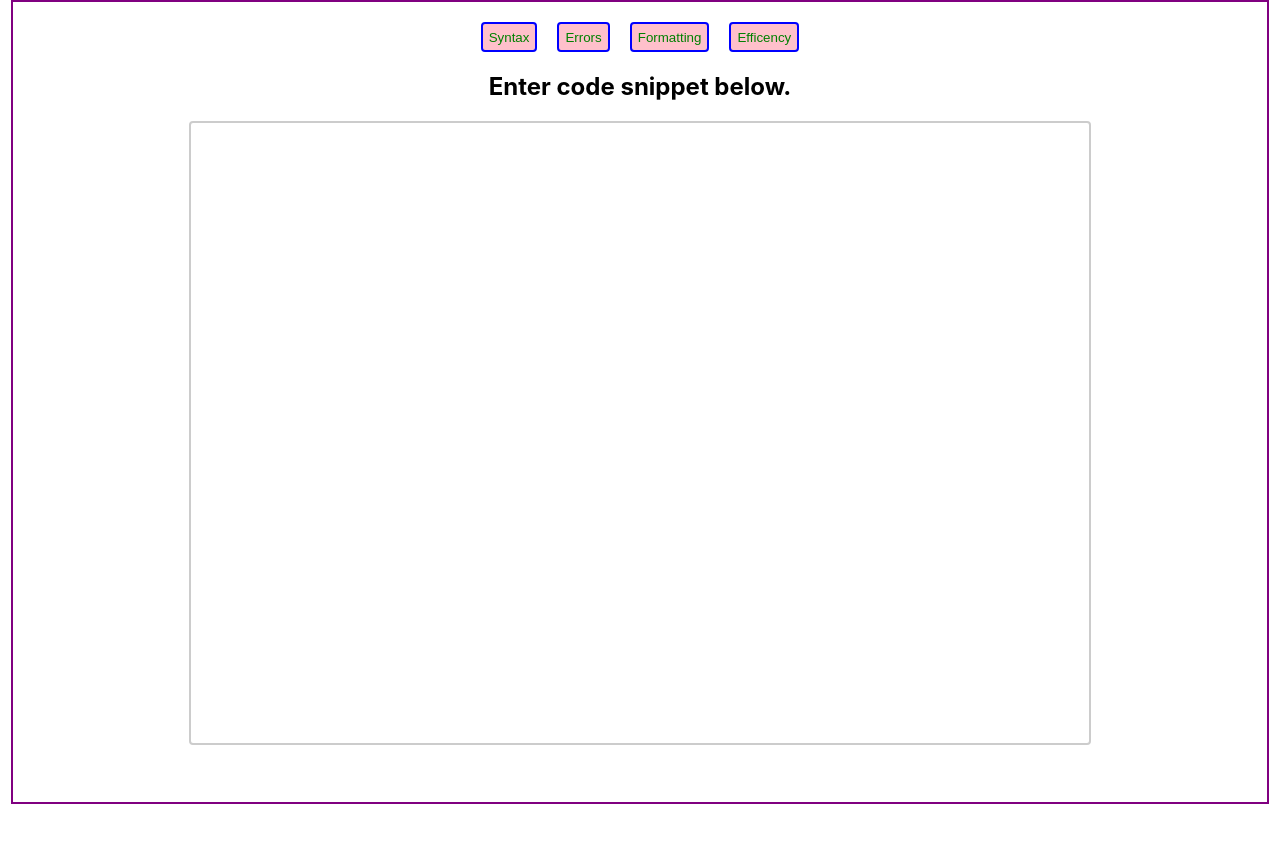
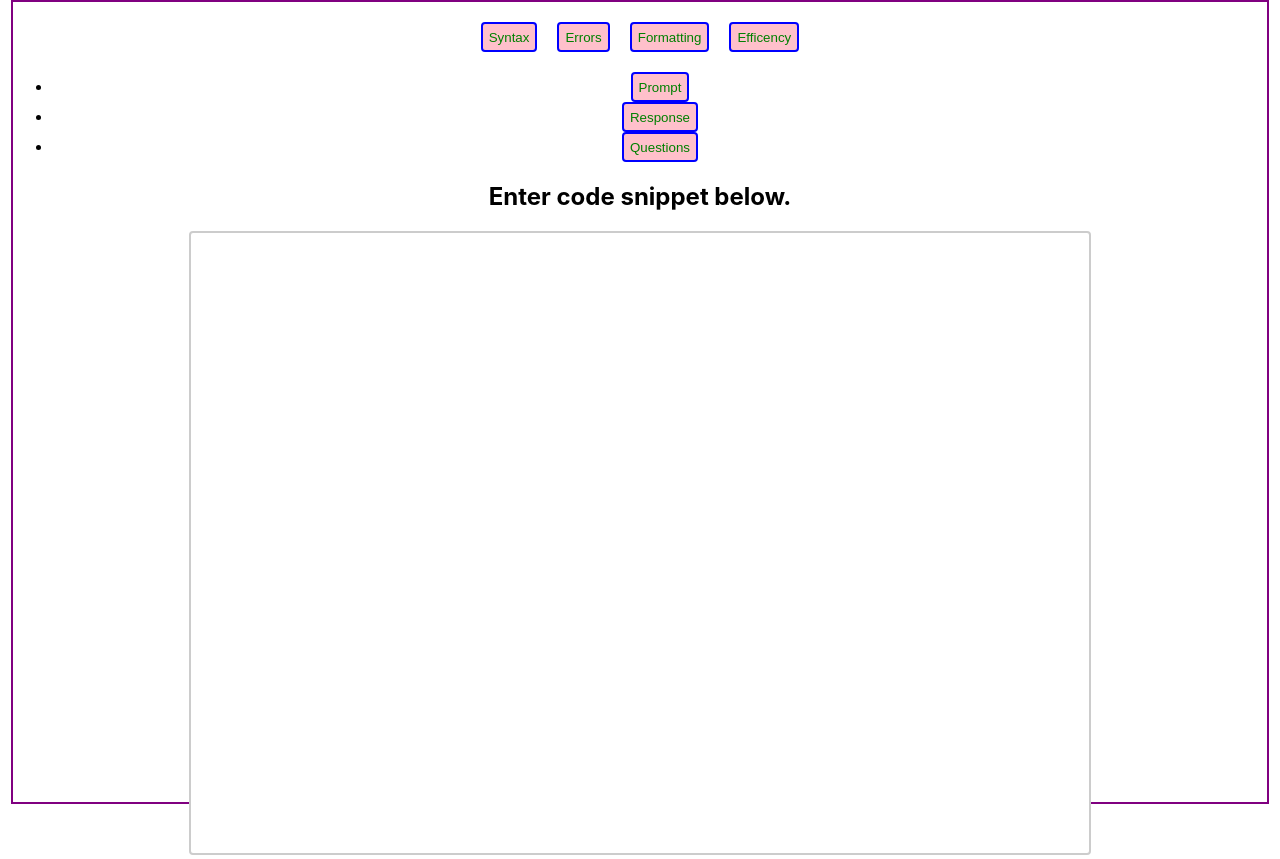
Before and after one commit to samtessema9/Project2, a React (Create React App) app in the folder code_review/: page / in a window 1280 px wide. Before the commit the page ends 804 px from the top, so only its background shows below. Built offline with nearby package versions, Linux system fonts and the light colour scheme; no server answers.

Commit message:
added tabs

```diff
--- a/code_review/package.json
+++ b/code_review/package.json
@@ -7,9 +7,11 @@
     "@testing-library/react": "^13.4.0",
     "@testing-library/user-event": "^13.5.0",
     "axios": "^1.4.0",
+    "bootstrap": "^5.3.0",
     "dotenv": "^16.0.3",
     "openai": "^3.2.1",
     "react": "^18.2.0",
+    "react-bootstrap": "^2.7.4",
     "react-dom": "^18.2.0",
     "react-scripts": "5.0.1",
     "web-vitals": "^2.1.4"
--- a/code_review/src/App.js
+++ b/code_review/src/App.js
@@ -1,17 +1,20 @@
-import logo from './logo.svg';
+import React, {useContext} from 'react';
+import { primaryContext } from './context/primaryContext';
+
 import './App.css';
-import Prompt from './components/Prompt';
-import Response from './components/Response';
+// import TabsComp from './components/Tabs';
 import Search from './components/Search';
+import UncontrolledExample from './components/Tabs';
 
 const App = () => {
 
-  let prompt = true;
+  const {prompt, response} = useContext(primaryContext)
 
   return (
     <div className="App">
       <Search />
-      {prompt ? <Prompt /> : <Response />}
+      <UncontrolledExample />
+
     </div>
   );
 }
--- a/code_review/src/components/Filter.js
+++ b/code_review/src/components/Filter.js
@@ -27,13 +27,13 @@ const Filter = ({text, name}) => {
             })
         })
 
-        console.log(resp.data.choices[0].message.content)
+        setResponse([...response, resp.data.choices[0].message.content])
 
     }
 
-    const handleClick = (e) => {
+    const handleClick = async (e) => {
         setRequest([...request, e.target.name])
-        makeRequest()
+        await makeRequest()
         setPrompt(!prompt)
     }
 
--- a/code_review/src/components/Response.js
+++ b/code_review/src/components/Response.js
@@ -3,10 +3,11 @@ import "./index.css"
 // import {config} from "dotenv";
 // config({path: '../.env'})
 
-const Response = ({id}) => {
+const Response = ({id, value}) => {
     return (
         <div id={id}>
             <p>This is the Response {id}</p>
+            <textarea value={value}></textarea>
         </div>
      );
 }
--- /dev/null
+++ b/code_review/src/components/Tabs.js
@@ -0,0 +1,30 @@
+import React, {useContext, useState} from 'react'
+import { primaryContext } from '../context/primaryContext';
+import Tab from 'react-bootstrap/Tab';
+import Tabs from 'react-bootstrap/Tabs';
+import Prompt from './Prompt';
+import Response from './Response';
+
+function UncontrolledExample() {
+    const {response} = useContext(primaryContext)
+    const [activeTab, setActiveTab] = useState('prompt');
+
+    const handleTabSelect = (tab) => {
+      setActiveTab(tab);
+    };
+
+    return (
+      <Tabs activeKey={activeTab} onSelect={handleTabSelect} id="my-tabs" variant="pills" justify>
+        <Tab eventKey="prompt" title="Prompt">
+          {activeTab === 'prompt' && <Prompt />}
+        </Tab>
+        <Tab eventKey="response" title="Response">
+          {activeTab === 'response' && <Response value={response[response.length-1]} />}
+        </Tab>
+        <Tab eventKey="questions" title="Questions">
+          {activeTab === 'questions' && <p>content 3</p>}
+        </Tab>
+      </Tabs>
+    );
+  };
+export default UncontrolledExample;
--- a/code_review/src/components/index.css
+++ b/code_review/src/components/index.css
@@ -16,6 +16,12 @@ button {
   background-color: pink;
   border: 2px solid blue;
   border-radius: 4px;
+
+}
+
+button:hover {
+  cursor: pointer;
+  background-color: grey;
 }
 
 #first {
--- a/code_review/src/context/primaryContext.js
+++ b/code_review/src/context/primaryContext.js
@@ -7,7 +7,7 @@ const PrimaryContextProvider = (props) => {
 
     const [code, setCode] = useState([]);
 
-    const [response, setResponse] = useState([]);
+    const [response, setResponse] = useState([null]);
 
     const [request, setRequest] = useState(['']);
 
```
Also changed, not shown: 1 other file (tests, documents, lock files or other folders).
